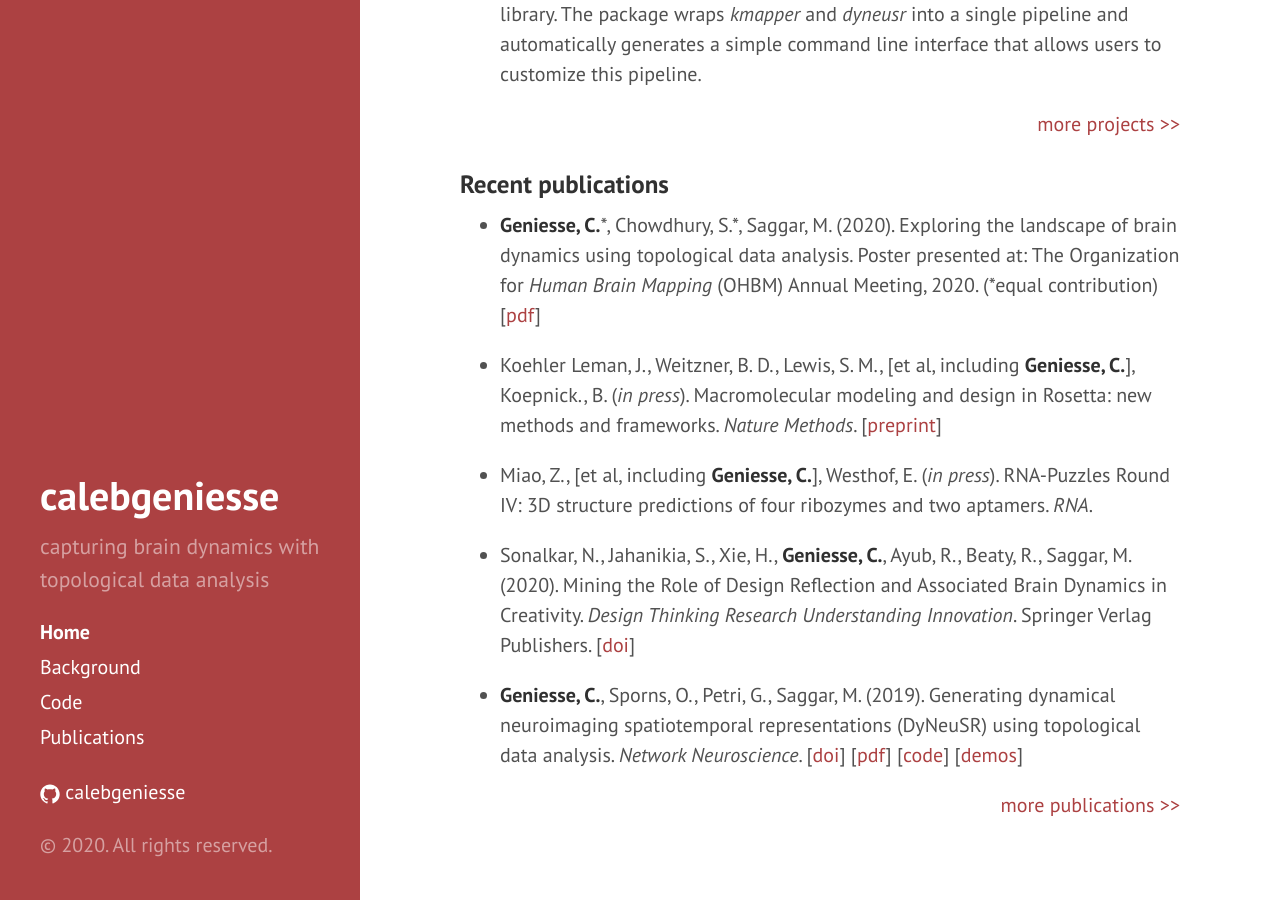
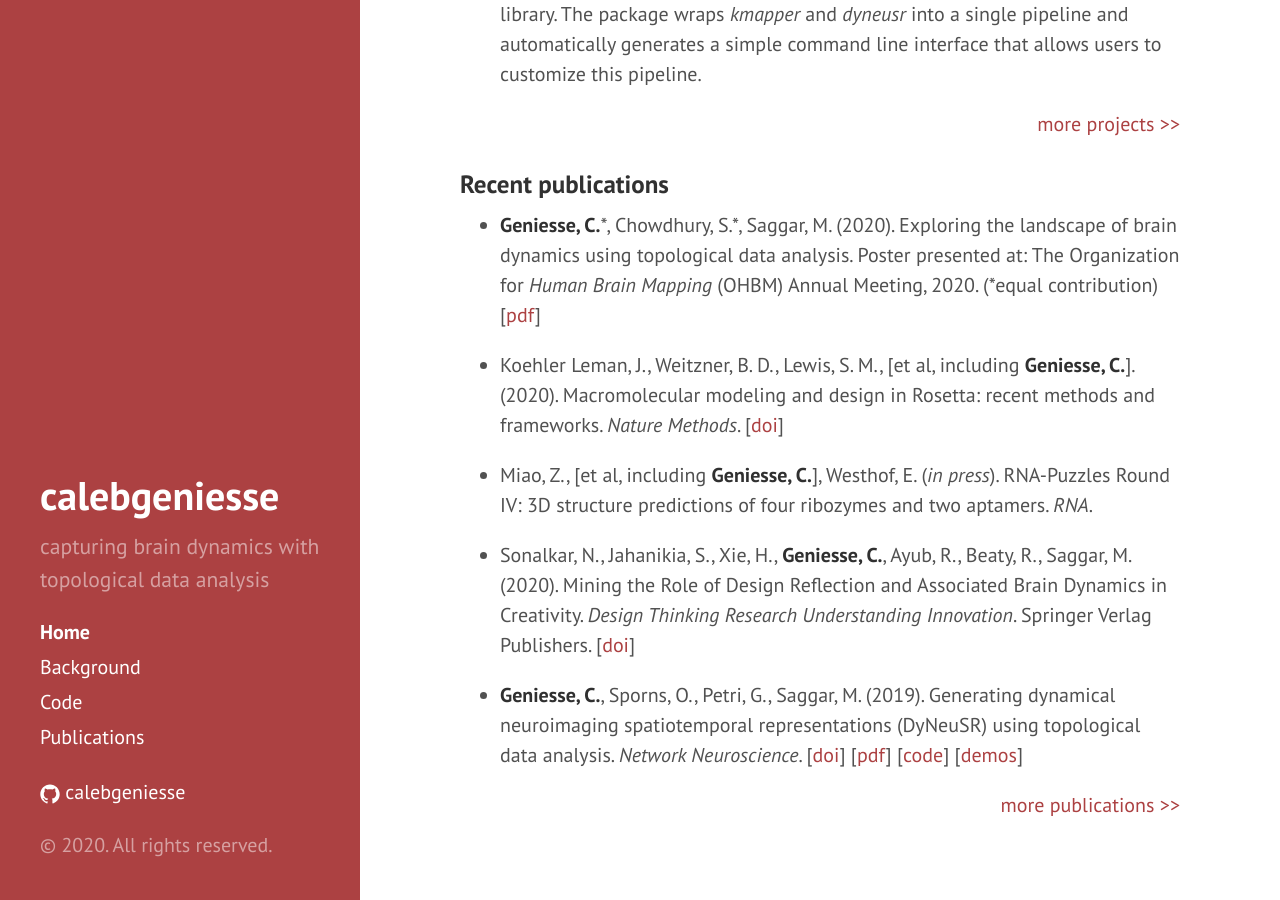
Before and after one commit to calebgeniesse/calebgeniesse.github.io, a Jekyll site: the page built from index.md, in a window 1280 px wide and 900 px high, scrolled down 510 px. Built offline with Jekyll 4.4.1, drawn with Linux system fonts in a browser that asks for light colours.

Commit message:
update rosetta citations

```diff
--- a/index.md
+++ b/index.md
@@ -27,7 +27,7 @@ I am a graduate student in the [Biophysics Program](http://med.stanford.edu/biop
 
 - **Geniesse, C.**\*, Chowdhury, S.\*, Saggar, M. (2020). Exploring the landscape of brain dynamics using topological data analysis. Poster presented at: The Organization for *Human Brain Mapping* (OHBM) Annual Meeting, 2020. (\*equal contribution) [[pdf](https://github.com/calebgeniesse.github.io/blob/master/public/posters/Geniess_Chowdhury_2020_OHBM.pdf)]
 
-- Koehler Leman, J., Weitzner, B. D., Lewis, S. M., \[et al, including **Geniesse, C.**\], Koepnick., B. (*in press*). Macromolecular modeling and design in Rosetta: new methods and frameworks. *Nature Methods*. [[preprint](https://www.preprints.org/manuscript/201904.0263/v3)]
+- Koehler Leman, J., Weitzner, B. D., Lewis, S. M., \[et al, including **Geniesse, C.**\]. (2020). Macromolecular modeling and design in Rosetta: recent methods and frameworks. *Nature Methods*. [[doi](https://doi.org/10.1038/s41592-020-0848-2)]
 
 - Miao, Z., \[et al, including **Geniesse, C.**\], Westhof, E. (*in press*). RNA-Puzzles Round IV: 3D structure predictions of four ribozymes and two aptamers. *RNA*.
 
```
Also changed, not shown: publications.md (+1 -1 lines).
